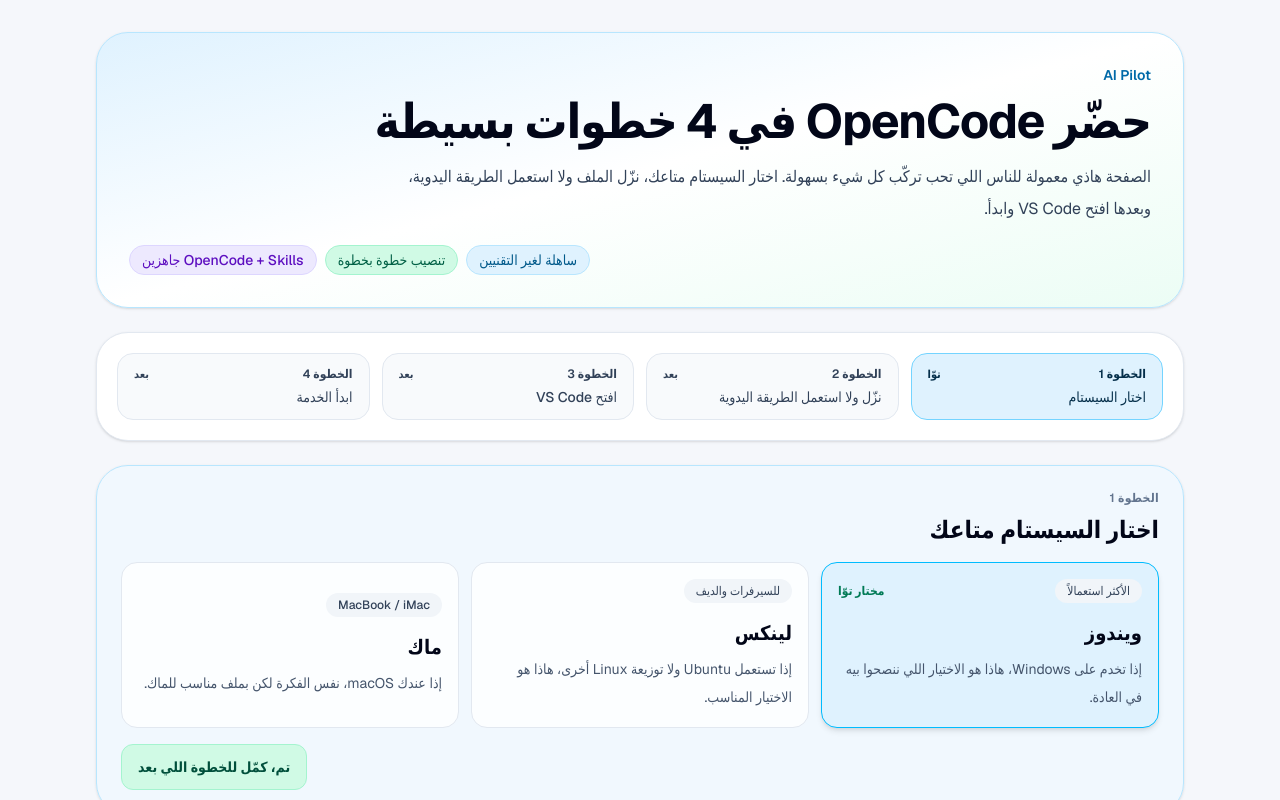
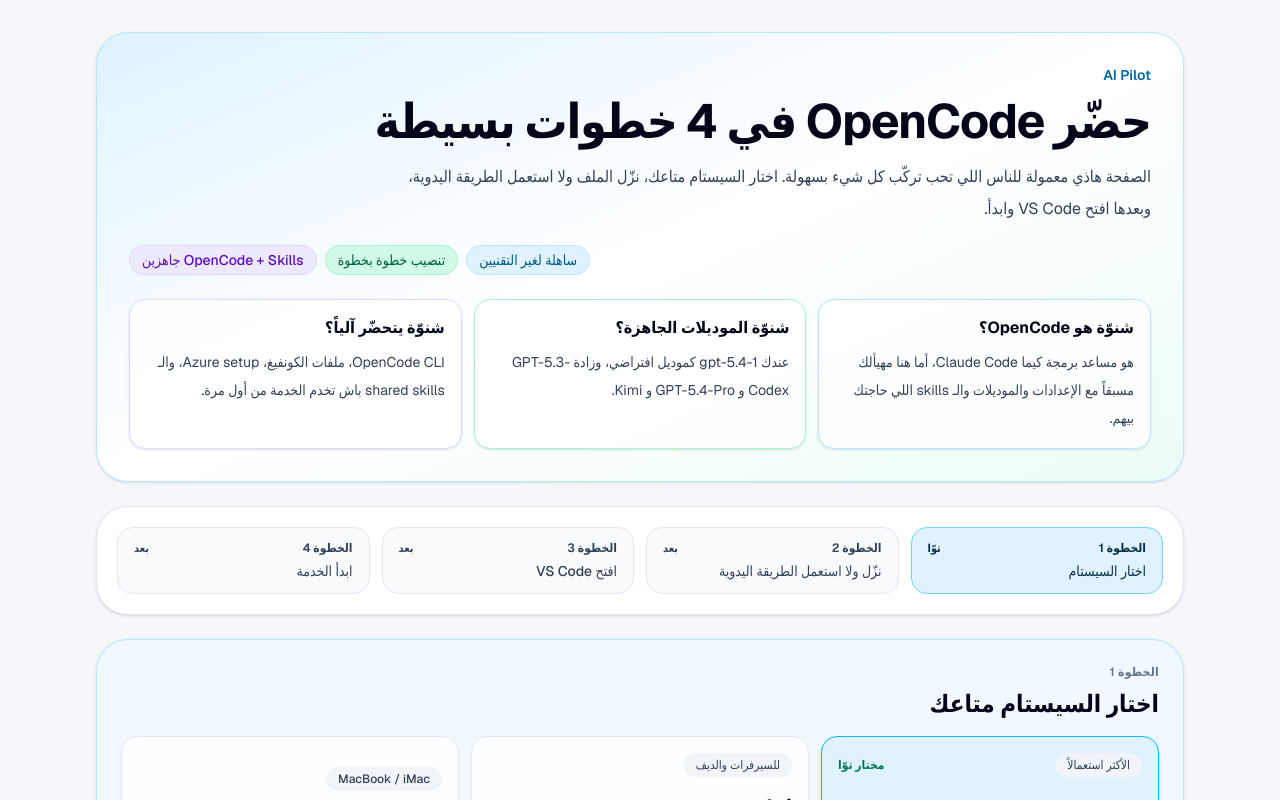
Before and after one commit to ngcodingtn-create/ai-pilot, a Next.js app: page / in a window 1280 px wide. Shown: the top 800 px of the page. Built offline with nearby package versions, Linux system fonts and the light colour scheme; no server answers; the database is empty.

Commit message:
fix: generate valid opencode config

```diff
--- a/app/home-client.tsx
+++ b/app/home-client.tsx
@@ -92,6 +92,24 @@
           <Badge tone="blue">ساهلة لغير التقنيين</Badge>
           <Badge tone="emerald">تنصيب خطوة بخطوة</Badge>
           <Badge tone="violet">OpenCode + Skills جاهزين</Badge>
+        </div>
+
+        <div className="mt-6 grid gap-3 md:grid-cols-3">
+          <HeroCard
+            tone="blue"
+            title="شنوّة هو OpenCode؟"
+            text="هو مساعد برمجة كيما Claude Code، أما هنا مهيألك مسبقاً مع الإعدادات والموديلات والـ skills اللي حاجتك بيهم."
+          />
+          <HeroCard
+            tone="emerald"
+            title="شنوّة الموديلات الجاهزة؟"
+            text={`عندك ${config.azureDefaultDeployment} كموديل افتراضي، وزادة GPT-5.3-Codex و GPT-5.4-Pro و Kimi.`}
+          />
+          <HeroCard
+            tone="violet"
+            title="شنوّة يتحضّر آلياً؟"
+            text="OpenCode CLI، ملفات الكونفيغ، Azure setup، والـ shared skills باش تخدم الخدمة من أول مرة."
+          />
         </div>
       </header>
 
@@ -422,6 +440,29 @@
   return <span className={`rounded-full border px-3 py-1 font-medium ${tones[tone]}`}>{children}</span>;
 }
 
+function HeroCard({
+  tone,
+  title,
+  text,
+}: {
+  tone: "blue" | "emerald" | "violet";
+  title: string;
+  text: string;
+}) {
+  const tones = {
+    blue: "border-sky-200 bg-white/80",
+    emerald: "border-emerald-200 bg-white/80",
+    violet: "border-violet-200 bg-white/80",
+  };
+
+  return (
+    <div className={`rounded-2xl border p-4 shadow-sm ${tones[tone]}`}>
+      <h2 className="text-base font-bold text-slate-950">{title}</h2>
+      <p className="mt-2 text-sm leading-7 text-slate-700">{text}</p>
+    </div>
+  );
+}
+
 function MiniStep({
   number,
   title,
```
Also changed, not shown: 2 other files (tests, documents, lock files or other folders).
